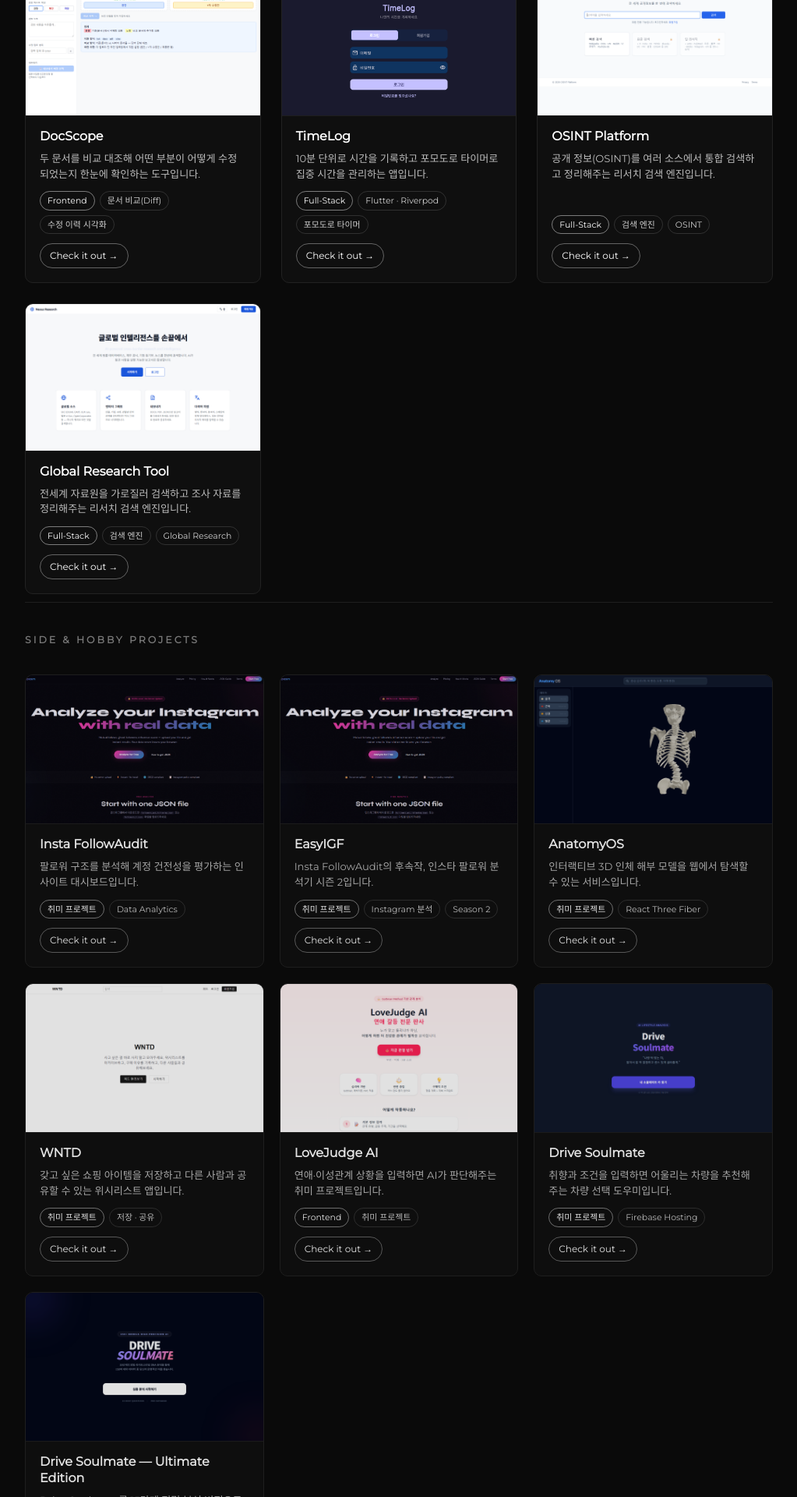
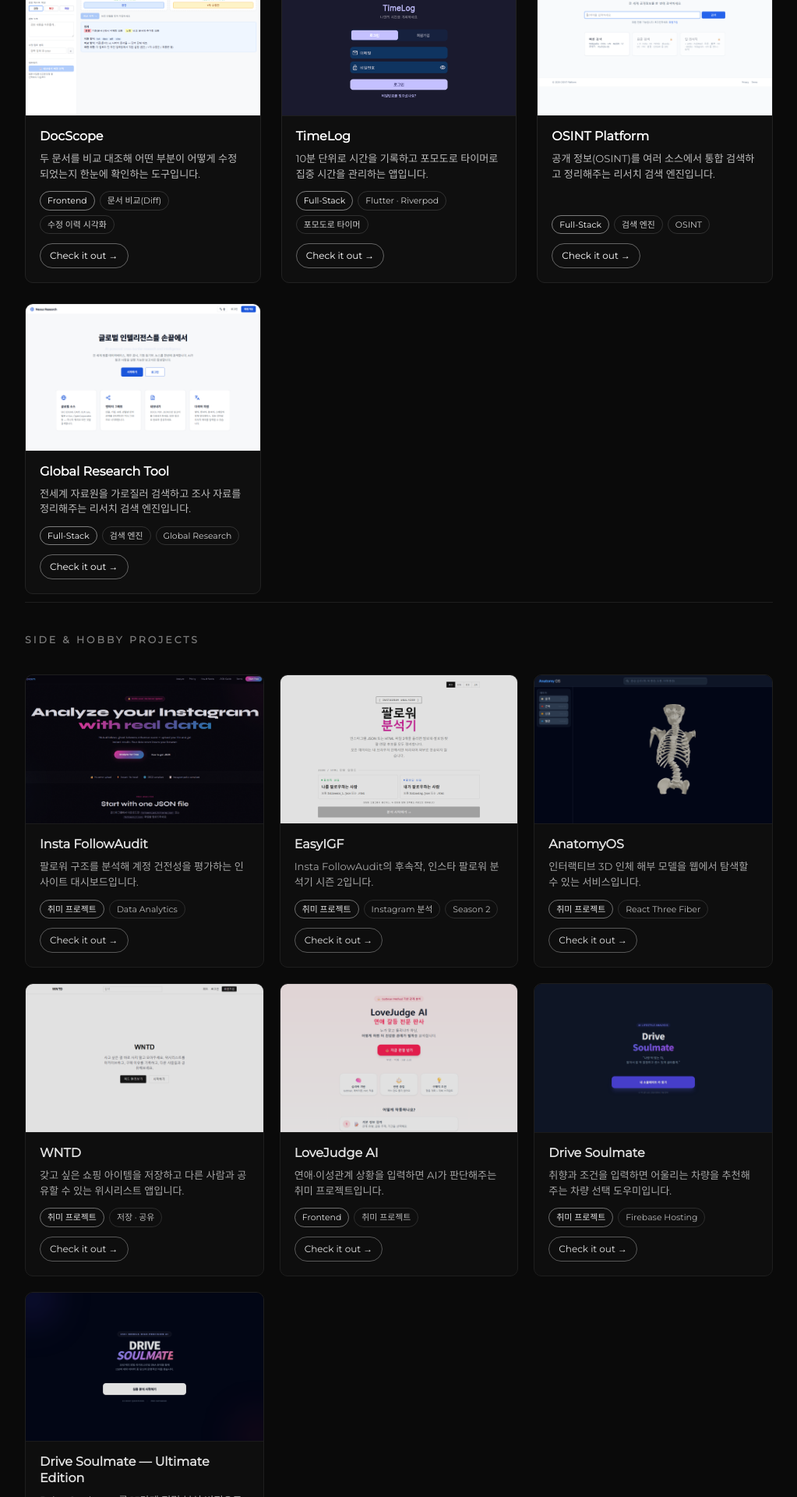
Before and after one commit to jjobfor1-ux/jjobfor1-ux.github.io, a Jekyll site: the page built from index.html, in a window 1280 px wide. Shown: the part 4307-6227 px from the top of the page at 78% size, without its empty margins (128-1151 px from the left). Built offline with Jekyll 4.4.1, drawn with Linux system fonts in a browser that asks for light colours.

Commit message:
Update EasyIGF card thumbnail to match the redesigned tool
Previously shared the old Insta FollowAudit screenshot; give it its own
image so the card reflects the current EasyIGF UI.

```diff
--- a/_includes/projects.html
+++ b/_includes/projects.html
@@ -236,7 +236,7 @@
 
   <div class="project-card">
     <a class="project-card-media" href="https://easyigf.analyzeig.workers.dev/" target="_blank">
-      <img alt="EasyIGF" src="{{ "/assets/img/igf.png" | prepend: site.baseurl }}" />
+      <img alt="EasyIGF" src="{{ "/assets/img/easyigf.png" | prepend: site.baseurl }}" />
     </a>
     <div class="project-card-body">
       <h3>EasyIGF</h3>
```
Also changed, not shown: assets/img/easyigf.png (added).
